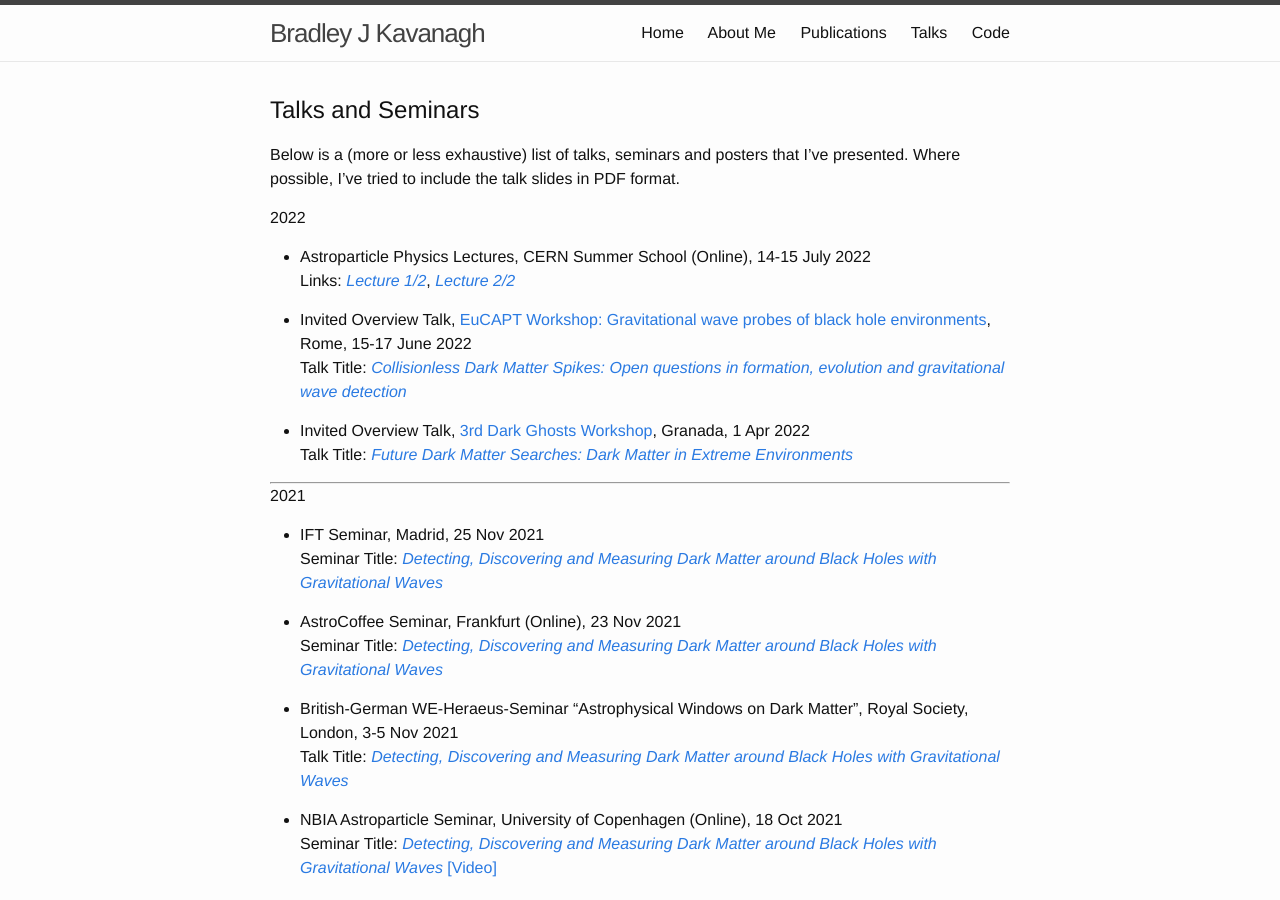
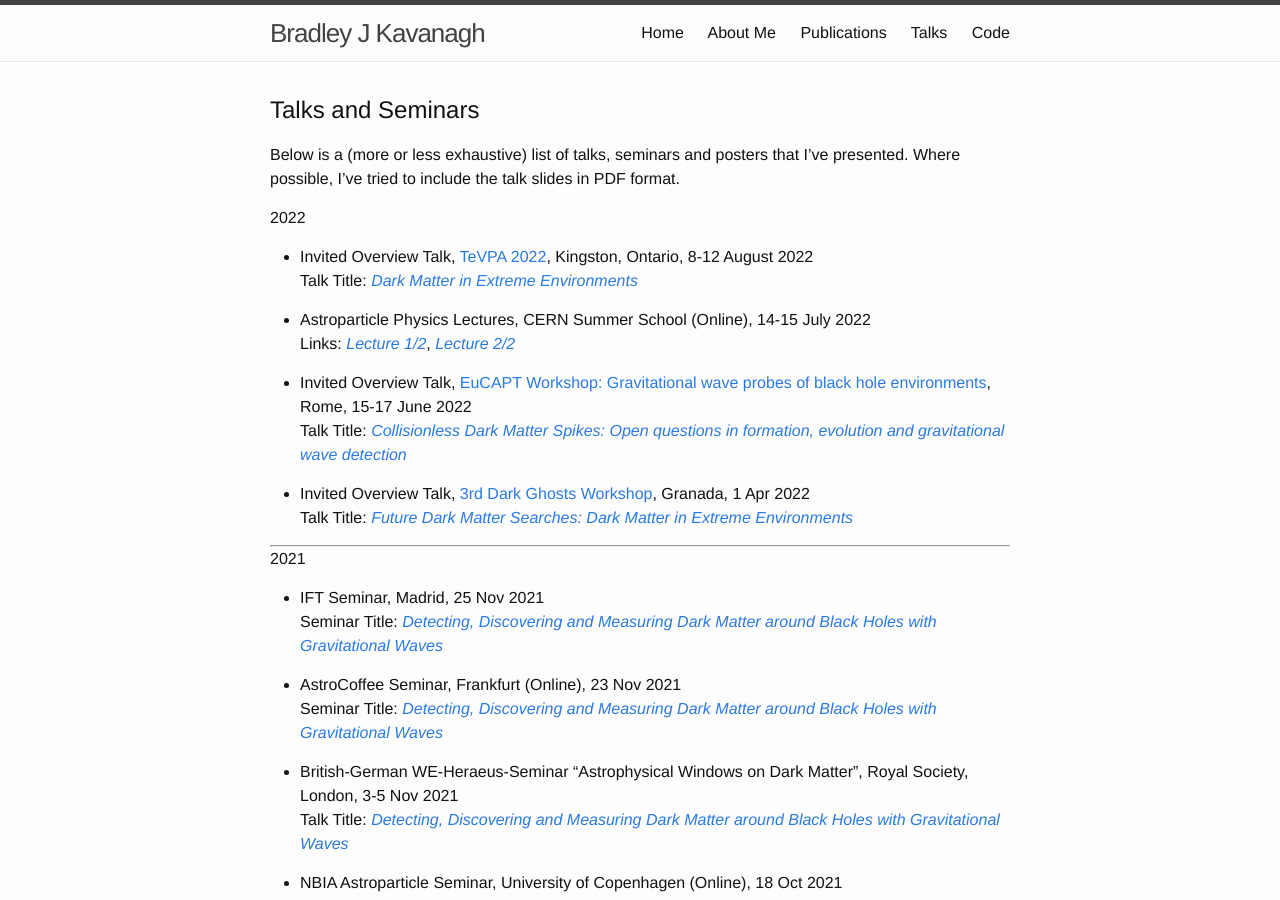
Before and after one commit to bradkav/bradkav.github.io, a Jekyll site: the page built from talks.md, in a window 1280 px wide and 900 px high. Built offline with Jekyll 4.4.1, drawn with Linux system fonts in a browser that asks for light colours.

Commit message:
Added TeVPA talk

```diff
--- a/talks.md
+++ b/talks.md
@@ -10,6 +10,9 @@ weight: 4
 Below is a (more or less exhaustive) list of talks, seminars and posters that I've presented. Where possible, I've tried to include the talk slides in PDF format.
 
 #### 2022
+
+- Invited Overview Talk, [TeVPA 2022](https://indico.cern.ch/event/1082486/), Kingston, Ontario, 8-12 August 2022
+Talk Title: [*Dark Matter in Extreme Environments*](/assets/slides/KAVANAGH-TeVPA_2022.pdf)
 
 - Astroparticle Physics Lectures, CERN Summer School (Online), 14-15 July 2022
 Links: [*Lecture 1/2*](/assets/slides/Astroparticle_CERN_summer_school_2022_Lecture1.pdf), [*Lecture 2/2*](/assets/slides/Astroparticle_CERN_summer_school_2022_Lecture2.pdf)
```
Also changed, not shown: 1 other file.
